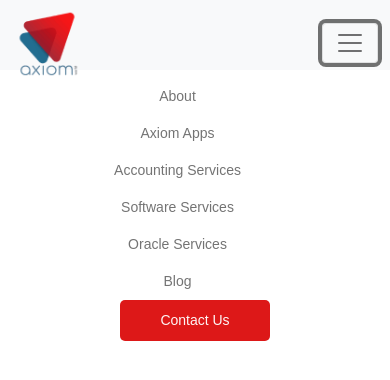
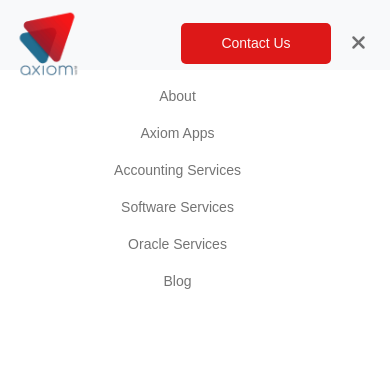
Before and after one commit to Mian-0/axiom-World, a plain HTML site: page index.html in a window 390 px wide. Both pictures are taken after a click on the button "Toggle navigation". Drawn offline with nearby package versions, Linux system fonts and the light colour scheme.

Commit message:
Header Completed

```diff
--- a/app.js
+++ b/app.js
@@ -14,7 +14,7 @@ containerElements.forEach(function(container) {
       if (!container.matches(':hover')) {
         toggler.classList.remove('show');
       }
-    }, 100);
+    }, 20);
   });
 });
 
@@ -24,7 +24,7 @@ containerElements.forEach(function(container) {
       if (!container.matches(':hover')) {
         container.querySelector('.dropdown-custom-toggler').classList.remove('show');
       }
-    }, 100);
+    }, 20);
   });
 });
 
@@ -33,3 +33,16 @@ window.addEventListener('mouseleave', function() {
     toggler.classList.remove('show');
   });
 });
+
+// mobile icon change
+var iconElement = document.querySelector('.for-cahnging-icon-in-header');
+
+iconElement.addEventListener('click', function() {
+  if (iconElement.classList.contains('fa-bars')) {
+    iconElement.classList.remove('fa-bars');
+    iconElement.classList.add('fa-xmark');
+  } else {
+    iconElement.classList.remove('fa-xmark');
+    iconElement.classList.add('fa-bars');
+  }
+});
--- a/index.html
+++ b/index.html
@@ -22,10 +22,15 @@
     <nav class="navbar navbar-expand-lg navbar-light bg-light custom-header-class">
       <div class="container-fluid mx-lg-5 p-lg-0">
         <a class="navbar-brand" href="#"><img src="images/axiom-logo.png" class="header-logo" alt="" srcset=""></a>
-        <button class="navbar-toggler" type="button" data-bs-toggle="collapse" data-bs-target="#navbarSupportedContent" aria-controls="navbarSupportedContent" aria-expanded="false" aria-label="Toggle navigation">
-          <span class="navbar-toggler-icon"></span>
-        </button>
-        <div class="collapse navbar-collapse" id="navbarSupportedContent">
+        <div class="mobileheader-btn-and-icon d-flex d-lg-none">
+          <li class="nav-link m-0 p-0 me-2">
+            <button class="header-Btn px-0">Contact Us</button>
+          </li>
+          <button class="navbar-toggler border-0 shadow-none" type="button" data-bs-toggle="collapse" data-bs-target="#navbarSupportedContent" aria-controls="navbarSupportedContent" aria-expanded="false" aria-label="Toggle navigation">
+            <i class=" fa fa-bars for-cahnging-icon-in-header"></i>
+          </button>
+        </div>
+        <div class="collapse navbar-collapse bg-white" id="navbarSupportedContent">
           <ul class="navbar-nav ms-auto mb-2 mb-lg-0 navbar-navs-custom-class">
             <li class="nav-item dropdown dropdown-custom-toggler-container">
               <a class="nav-link dropdown-toggle" href="#" id="navbarDropdown" role="button" data-bs-toggle="dropdown" aria-expanded="false">
@@ -77,7 +82,7 @@
             <li class="nav-item">
               <a class="nav-link" href="#">Blog</a>
             </li>
-            <li class="nav-link m-0 p-0">
+            <li class="nav-link m-0 p-0 d-none d-lg-block">
               <button class="header-Btn">Contact Us</button>
             </li>
           </ul>
```
